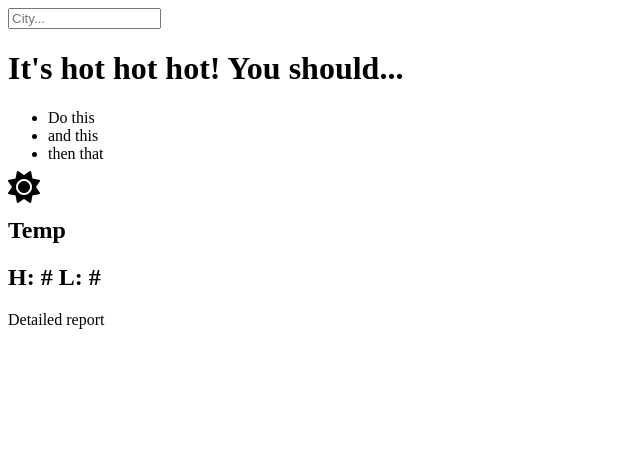
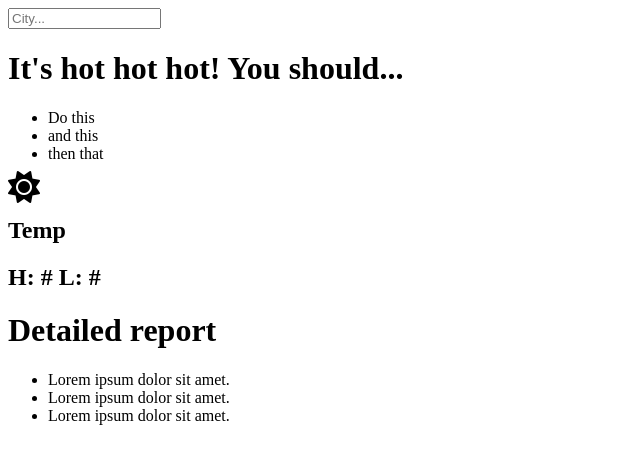
Before and after one commit to MachkrXXIV/dyno-weather-app, a plain HTML site: page index.html in a window 1280 px wide. Shown: the whole page, without its empty margins (0-640 px from the left). Drawn offline with Linux system fonts and the light colour scheme.

Commit message:
Ref: set up detailed view to already have data for future

```diff
--- a/index.html
+++ b/index.html
@@ -10,7 +10,7 @@
       src="https://kit.fontawesome.com/14c0a8ae56.js"
       crossorigin="anonymous"
     ></script>
-  <script defer src="main.9083282dfcd488aa3bd7.js"></script></head>
+  <script defer src="main.f300dce13405f13458d0.js"></script></head>
   <body>
     <form action="" class="search-bar">
       <input
@@ -37,6 +37,13 @@
         <h2 class="temperature__range">H: # L: #</h2>
       </section>
     </main>
-    <footer class="detailed-view">Detailed report</footer>
+    <footer class="detailed-view">
+      <h1 class="detailed-view__header">Detailed report</h1>
+      <ul class="detailed-view__information">
+        <li>Lorem ipsum dolor sit amet.</li>
+        <li>Lorem ipsum dolor sit amet.</li>
+        <li>Lorem ipsum dolor sit amet.</li>
+      </ul>
+    </footer>
   </body>
 </html>
```
